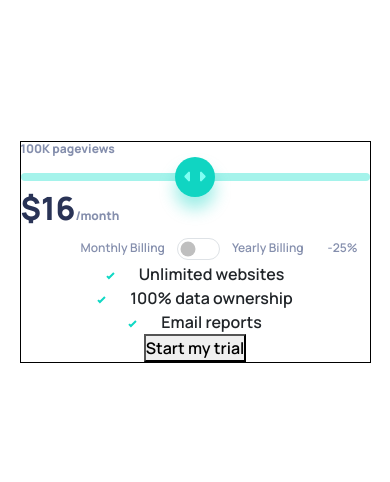
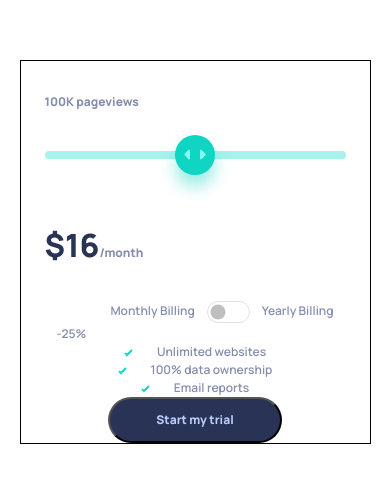
Before and after one commit to ChrisCablish/interactive-pricing-component, a plain HTML site: page index.html in a window 390 px wide. Shown: the part 170-652 px from the top of the page. Drawn offline with nearby package versions, Linux system fonts and the light colour scheme.

Commit message:
mobile spacing

```diff
--- a/style.scss
+++ b/style.scss
@@ -55,6 +55,7 @@ body {
 main {
     width: 90%;
     border: 1px solid black;
+    padding: 0 24px 0 24px;
 
 }
 
@@ -64,6 +65,7 @@ section.interactive {
     h1 {
         font-size: 12px;
         font-weight: 800;
+        margin-top: 34px;
     }
 
     div.range__holder {
@@ -71,6 +73,9 @@ section.interactive {
         align-items: center;
 
 
+        .custom-slider {
+            margin: 25px 0;
+        }
         //slider button
         .custom-slider::-webkit-slider-thumb {
             width: 40px; /* Adjust the width as desired */
@@ -110,6 +115,10 @@ section.interactive {
           .custom-slider::-ms-track {
             background-color: $soft-cyan;
           }
+    }
+
+    .price__holder {
+        margin-bottom: 34px;
     }
 
     span.dollars {
@@ -162,6 +171,8 @@ section.interactive {
 }
 
 .benefits__and__button {
+    color: $grayish-blue;
+    font-size: 12px;
     display: flex;
     flex-direction: column;
     justify-content: center;
@@ -176,5 +187,14 @@ section.interactive {
         .check {
 
         }
+
+    }
+
+    button {
+        color: $pale-blue;
+        background-color: $dark-desaturated-blue;
+        font-weight: 800;
+        padding: 12px 46px;
+        border-radius: 2rem;
     }
 }
```
Also changed, not shown: style.css, 1 other file.
